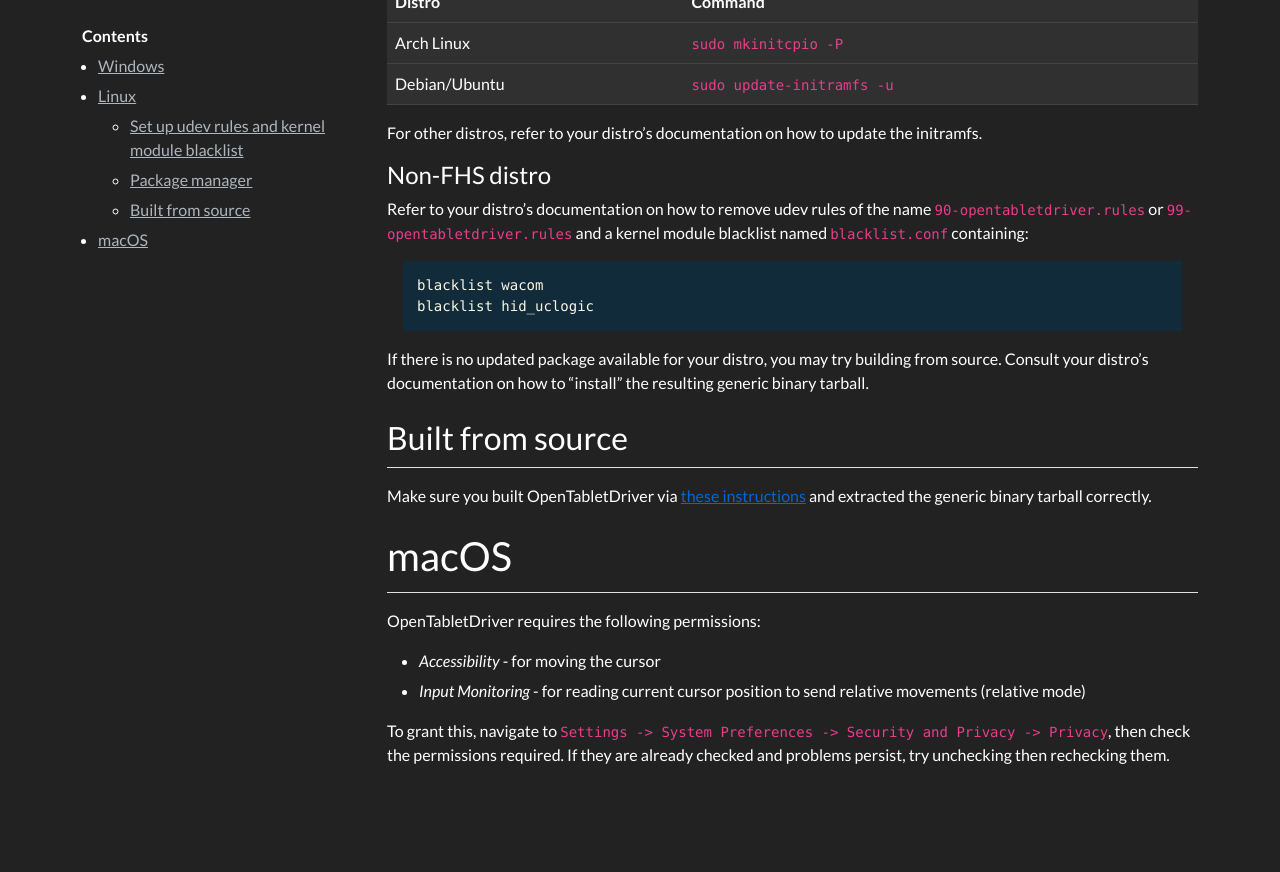
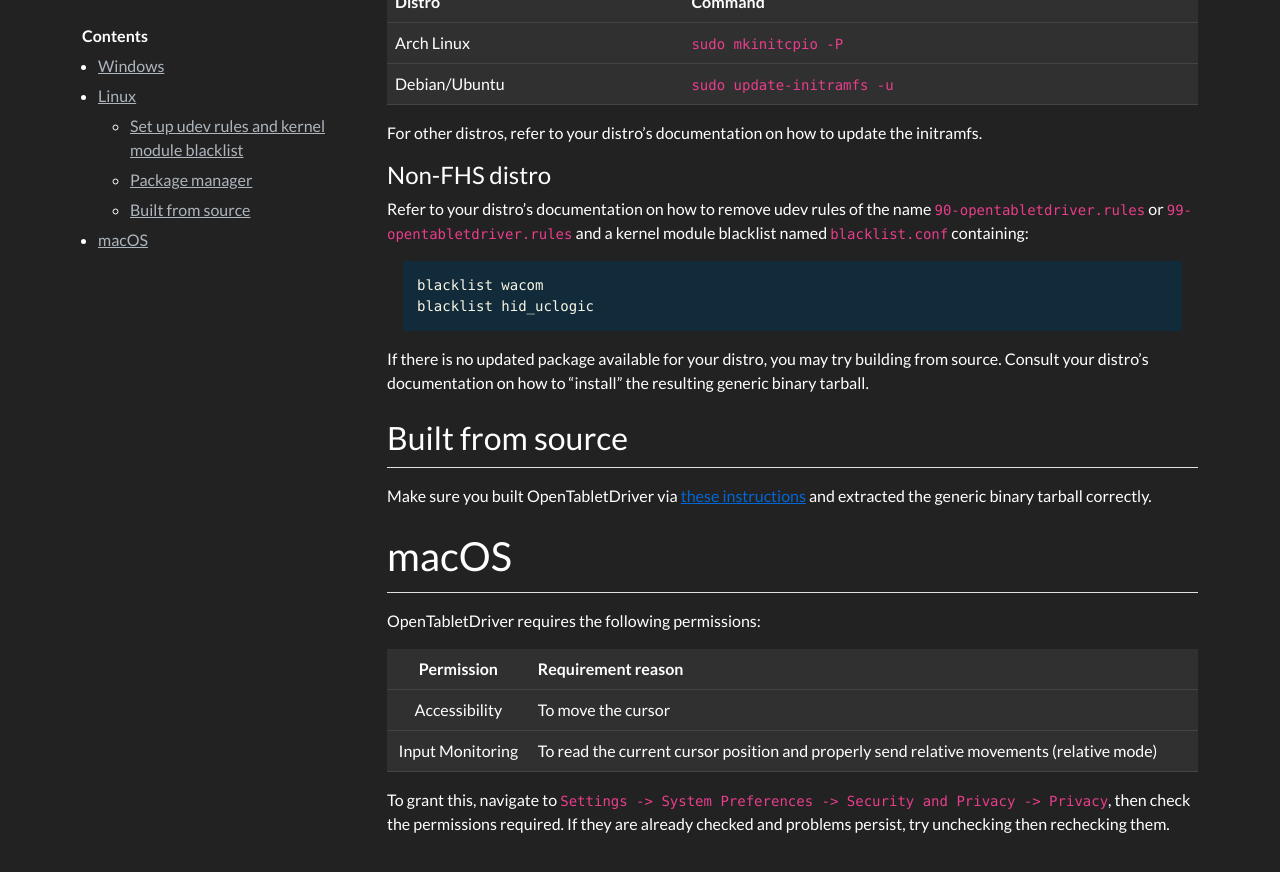
Before and after one commit to OpenTabletDriver/opentabletdriver.github.io, a Jekyll site: the page built from site/_wiki/Documentation/RequiredPermissions.md, in a window 1280 px wide and 900 px high, scrolled down 2844 px. Shown: the top 872 px of the window. Built offline with Jekyll 4.4.1, drawn with Linux system fonts in a browser that asks for light colours; nearby versions of some CDN libraries; comment, search, counter and statistics services are not loaded; before the commit the page ends 3675 px from its top, so only the background shows below that.

Commit message:
wiki/ReqPermissions: Convert MacOS required permissions to table
This should result in slightly better readability

```diff
--- a/site/_wiki/Documentation/RequiredPermissions.md
+++ b/site/_wiki/Documentation/RequiredPermissions.md
@@ -150,7 +150,9 @@ Make sure you built OpenTabletDriver via [these instructions](https://github.com
 
 OpenTabletDriver requires the following permissions:
 
-- *Accessibility* - for moving the cursor
-- *Input Monitoring* - for reading current cursor position to send relative movements (relative mode)
+|    Permission    | Requirement reason |
+| :--------------: | :----------------- |
+|  Accessibility   | To move the cursor
+| Input Monitoring | To read the current cursor position and properly send relative movements (relative mode)
 
 To grant this, navigate to `Settings -> System Preferences -> Security and Privacy -> Privacy`, then check the permissions required. If they are already checked and problems persist, try unchecking then rechecking them.
```
